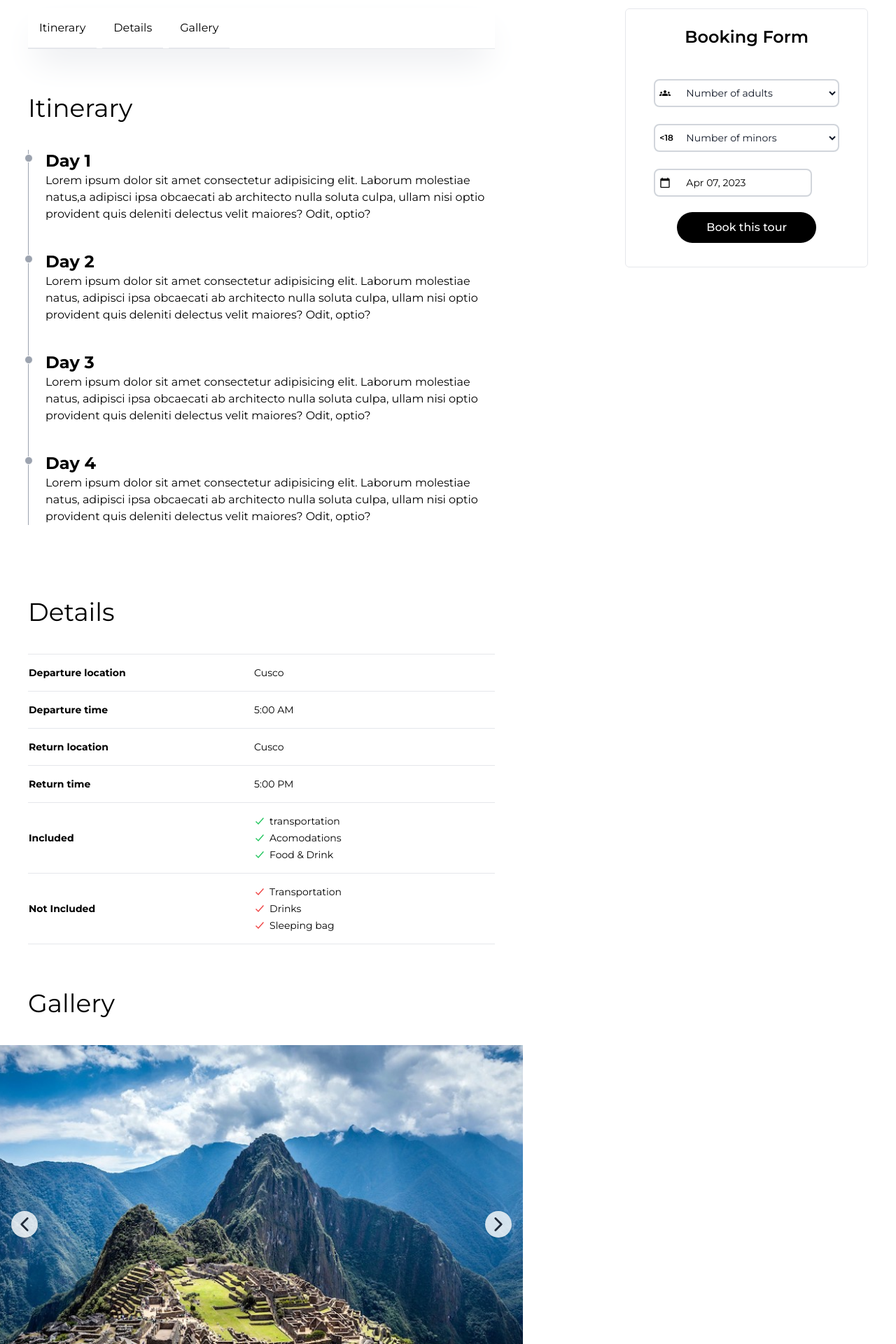
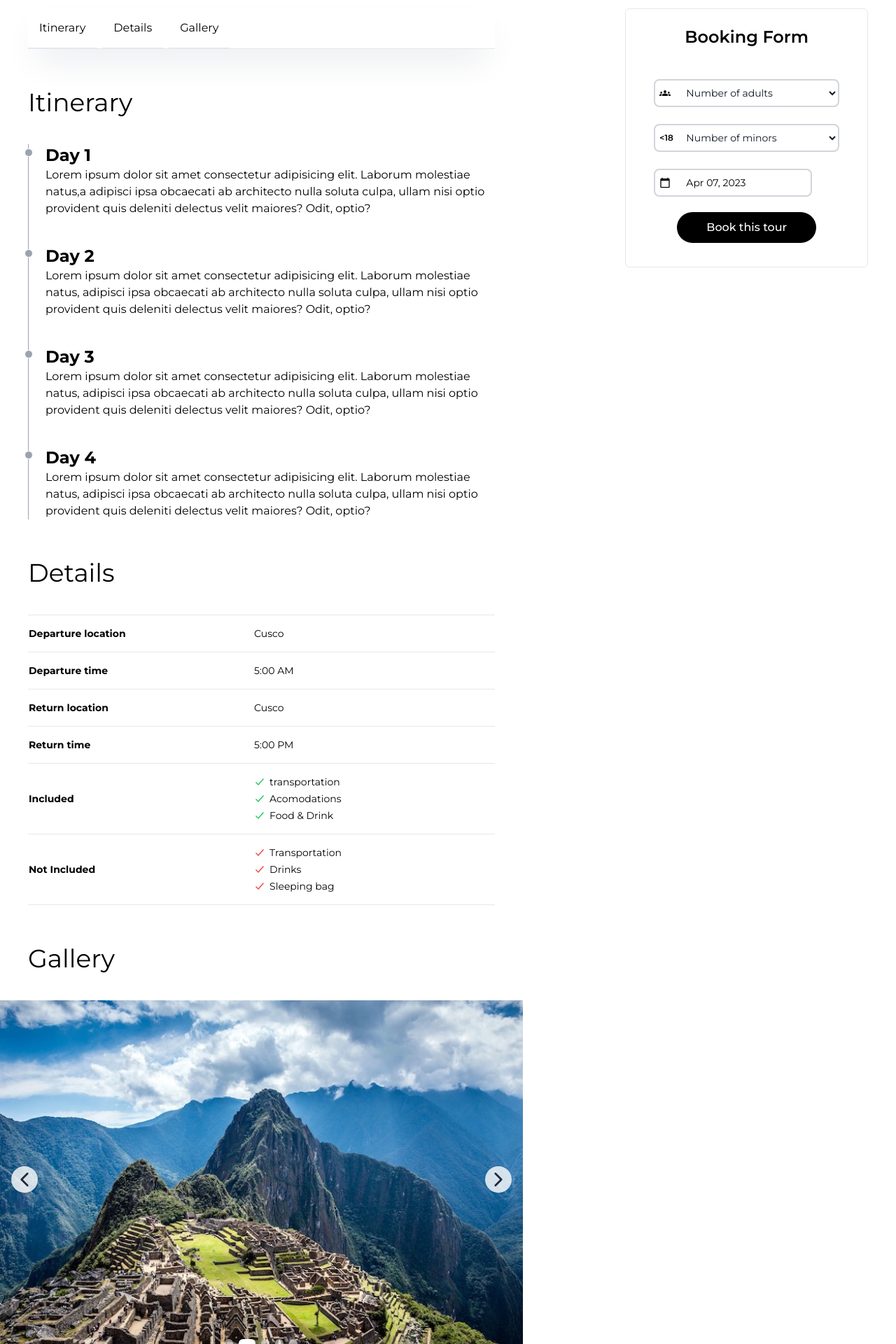
Before and after one commit to perujungletrips/front, a Next.js app: page /tour_example in a window 1280 px wide. Shown: the part 520-2440 px from the top of the page at 70% size. Built offline with nearby package versions, Linux system fonts and the light colour scheme.

Commit message:
margin between components

```diff
--- a/components/excursion/excursionInfo/Details.tsx
+++ b/components/excursion/excursionInfo/Details.tsx
@@ -30,7 +30,7 @@ const details = [
 
 const Details = () => {
   return (
-    <div className="mx-10 pt-16 2xl:mx-0" id='Details'>
+    <div className="mx-10 2xl:mx-0" id='Details'>
       <h2 className='text-4xl mb-10'>Details</h2>
       <CustomTable rows={details}/>
     </div>
--- a/components/excursion/excursionInfo/ExcursionInfo.tsx
+++ b/components/excursion/excursionInfo/ExcursionInfo.tsx
@@ -10,9 +10,15 @@ const ExcursionInfo = () => {
       <div className='mx-10 text-center border-b border-gray-200 sticky z-10 top-0 bg-white shadow-2xl shadow-gray-200 2xl:mx-0'>
         <Tabs ids={['Itinerary', 'Details', 'Gallery']}/>
       </div>
-      <Itinerary />
-      <Details />
-      <Gallery />
+      <div className='my-14'>
+        <Itinerary />
+      </div>
+      <div className='my-14'>
+        <Details />
+      </div>
+      <div className='my-14'>
+        <Gallery />
+      </div>
     </div>
   )
 }
--- a/components/excursion/excursionInfo/Gallery.tsx
+++ b/components/excursion/excursionInfo/Gallery.tsx
@@ -13,7 +13,7 @@ const images = [
 
 const Gallery = () => {
   return (
-    <div className='pt-16 mx-0' id='Gallery'>
+    <div className='mx-0' id='Gallery'>
       <h2 className='text-4xl mb-10 ml-10 2xl:ml-0'>Gallery</h2>
       <div className="w-full h-72 lg:h-[32rem]">
         <Carousel
--- a/components/excursion/excursionInfo/Itinerary.tsx
+++ b/components/excursion/excursionInfo/Itinerary.tsx
@@ -21,7 +21,7 @@ const itinerary = [
 
 const Itinerary = () => {
   return (
-    <div className='mx-10 pt-16 2xl:mx-0' id='Itinerary'>
+    <div className='mx-10 2xl:mx-0' id='Itinerary'>
       <h2 className='text-4xl mb-10'>Itinerary</h2>
       <ol className='relative border-l border-gray-400'>
         {
```
